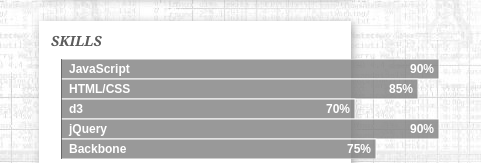
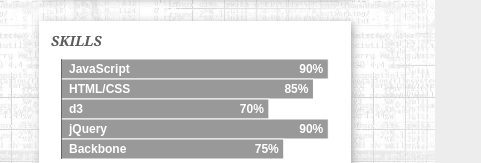
Before and after one commit to Jivings/mob.ivings.name, a plain HTML site: page index.html in a window 390 px wide. Shown: the part 636-799 px from the top of the page, 481 px wide, since content can reach past the window. Drawn offline with nearby package versions, Linux system fonts and the light colour scheme.

Commit message:
Fixed chart width in small screens

```diff
--- a/javascripts/main.js
+++ b/javascripts/main.js
@@ -8,24 +8,23 @@
     qualiications = cv.qualiications;
 
     _.each(skills, renderChart);
-    _.each(qualiications, renderQualification);
+    // _.each(qualiications, renderQualification);
 
   }
 
-  var renderQualifications = function(q) {
-    var el = d3.select('#qualifications')
+  // var renderQualifications = function(q) {
+  //   var el = d3.select('#qualifications')
 
 
-  }
+  // }
 
   var renderChart = function(skills, name) {
 
-    // container.append('h2')
-    //   .text(name);
+    var maxWidth = parseInt(container.style('width')) - 15;
 
     var chart = container.append("svg")
      .attr("class", "chart")
-     .attr("width", 420)
+     .attr("width", maxWidth)
      .attr("height", 20 * skills.length)
 
     chart.append('defs')
@@ -40,15 +39,13 @@
       .attr('x', 0)
       .attr('y', 0)
       .attr('width', 220)
-      .attr('height', 30)
-
-
+      .attr('height', 30);
 
     var names = _.pluck(skills, 'name');
     var data = _.pluck(skills, 'confidence');
     var x = d3.scale.linear()
       .domain([0, 100])
-      .range([0, 420]);
+      .range([0, maxWidth]);
     var y = d3.scale.ordinal()
       .domain(data)
       .rangeBands([0, 120]);
@@ -92,7 +89,7 @@
       .attr("y2", 20 * skills.length)
       .style("stroke", "#000");
 
-return 0;
+    return 0;
   };
 
   d3.json('javascripts/cv.json', render);
--- a/stylesheets/charts.css
+++ b/stylesheets/charts.css
@@ -17,4 +17,5 @@
 
 svg {
 	margin-left: 10px;
+	width: 100%;
 }
```
